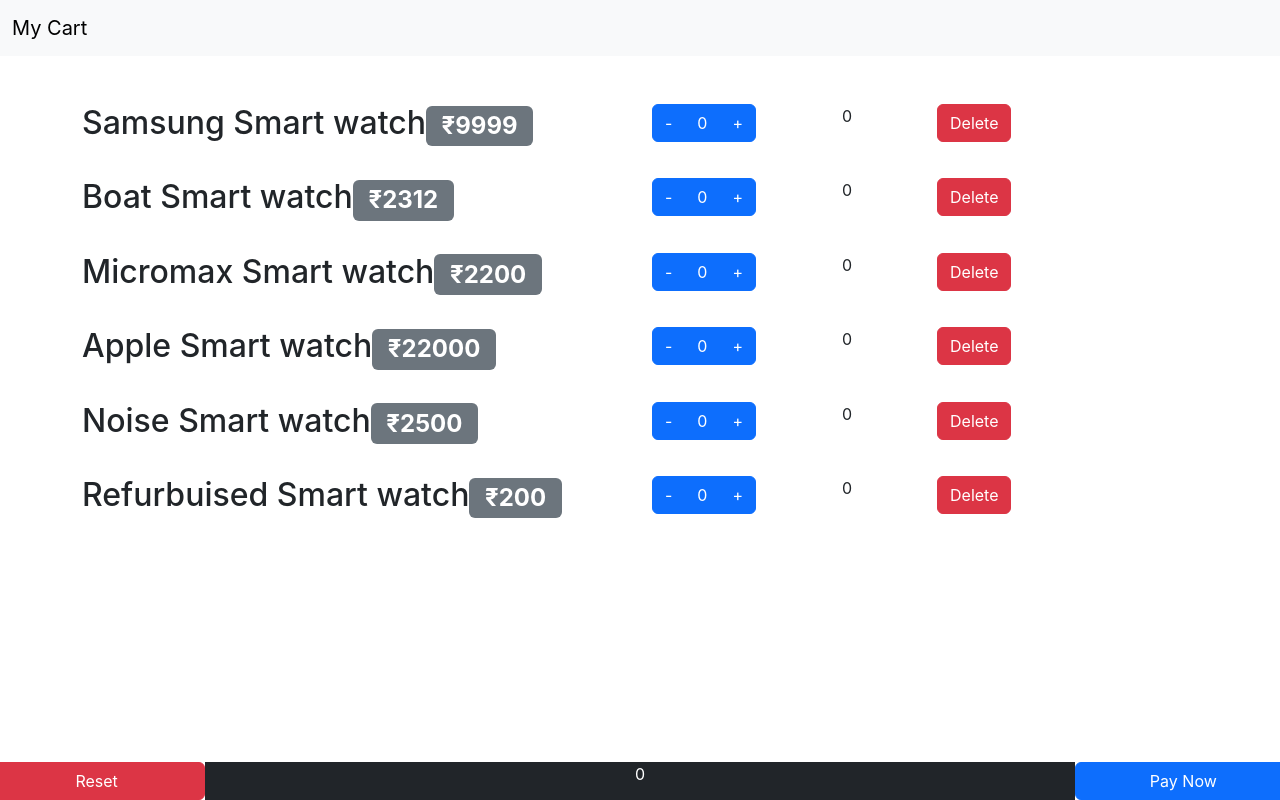
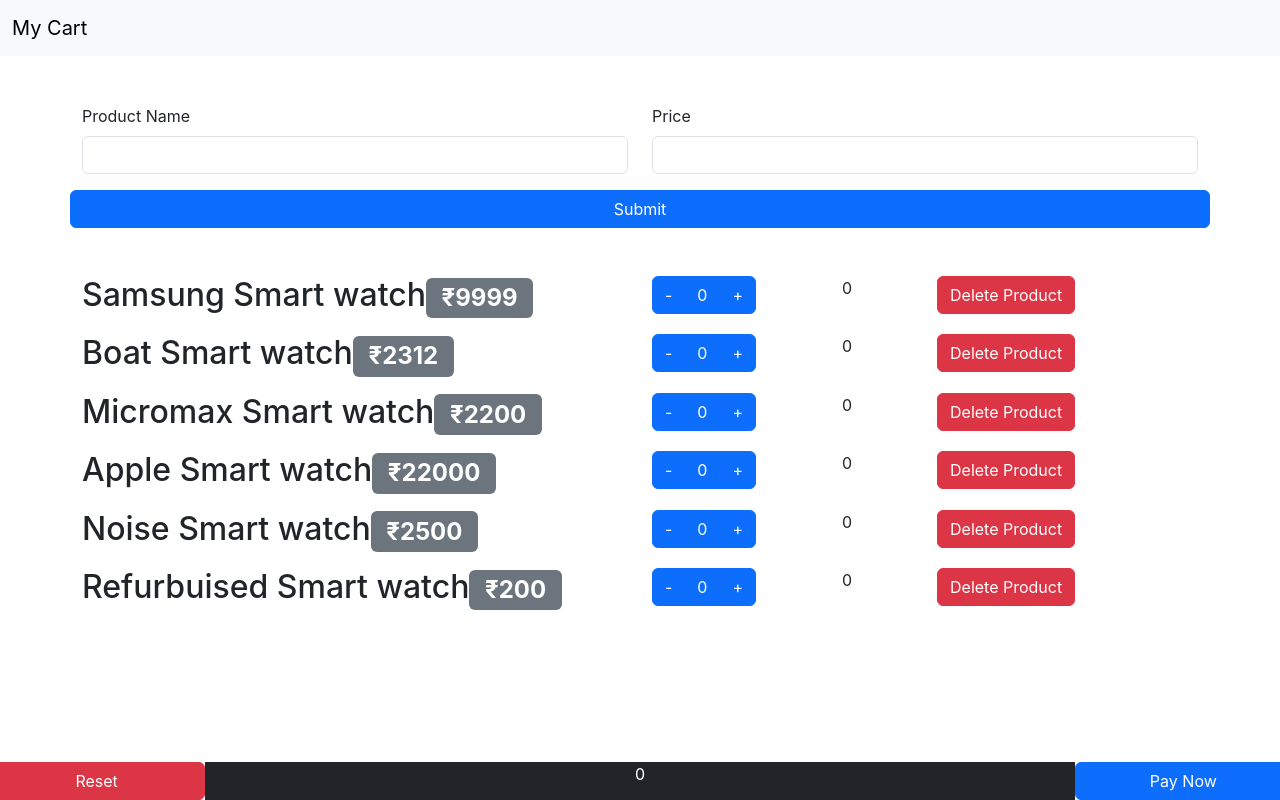
Before and after one commit to prashantkrt/ReactJS-Beginner, a React (Create React App) app in the folder my-cart-react-app/: page / in a window 1280 px wide. Built offline with nearby package versions, Linux system fonts and the light colour scheme.

Commit message:
added form

```diff
--- a/my-cart-react-app/src/App.js
+++ b/my-cart-react-app/src/App.js
@@ -3,6 +3,7 @@
 import Navbar from "./components/Navbar";
 import ProductList from "./components/ProductList";
 import Footer from "./components/Footer";
+import AddItem from "./components/AddItem";
 
 function App() {
   let products = [
@@ -82,6 +83,7 @@
     <>
       <Navbar />
       <main className="container mt-5">
+        <AddItem></AddItem>
         <ProductList
           productList={productList}
           incrementQuantity={incrementQuantity}
--- a/my-cart-react-app/src/components/AddItem.js
+++ b/my-cart-react-app/src/components/AddItem.js
@@ -4,47 +4,28 @@
   state = {};
   render() {
     return (
-      <>
-        <form>
-          <div className="mb-3">
-            <label htmlFor="exampleInputEmail1" className="form-label">
-              Email address
+      <form className="row mb-5">
+        <div className="mb-3 col-6">
+          <label htmlFor="inputName" className="form-label">
+            Product Name
           </label>
           <input
-              type="email"
+            type="text"
             className="form-control"
-              id="exampleInputEmail1"
-              aria-describedby="emailHelp"
-            />
-            <div id="emailHelp" className="form-text">
-              We'll never share your email with anyone else.
-            </div>
-          </div>
-          <div className="mb-3">
-            <label htmlFor="exampleInputPassword1" className="form-label">
-              Password
-            </label>
-            <input
-              type="password"
-              className="form-control"
-              id="exampleInputPassword1"
+            id="inputName"
+            aria-describedby="name"
           />
         </div>
-          <div className="mb-3 form-check">
-            <input
-              type="checkbox"
-              className="form-check-input"
-              id="exampleCheck1"
-            />
-            <label className="form-check-label" htmlFor="exampleCheck1">
-              Check me out
+        <div className="mb-3 col-6">
+          <label htmlFor="inputPrice" className="form-label">
+            Price
           </label>
+          <input type="number" className="form-control" id="inputPrice" />
         </div>
         <button type="submit" className="btn btn-primary">
           Submit
         </button>
       </form>
-      </>
     );
   }
 }
--- a/my-cart-react-app/src/components/Product.js
+++ b/my-cart-react-app/src/components/Product.js
@@ -3,7 +3,7 @@
 
 export default function Product(props) {
   return (
-    <div className="row mt-4">
+    <div className="row mt-2">
       <div className="col-6">
         <h2>
           {props.product.productName}
@@ -27,7 +27,7 @@
         {props.product.price*props.product.quantity}
       </div>
      <div className="col-3">
-     <button type="button" className="btn btn-danger" onClick={()=>{props.removeItem(props.index)}}>Delete</button>
+     <button type="button" className="btn btn-danger" onClick={()=>{props.removeItem(props.index)}}>Delete Product</button>
      </div>
     </div>
   );
```
Lines whose indentation alone changed are shown as unchanged.
